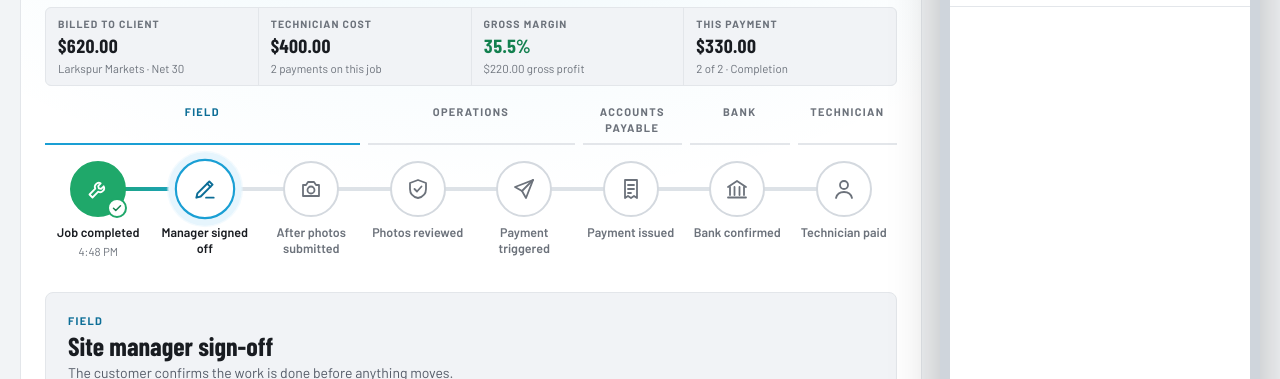
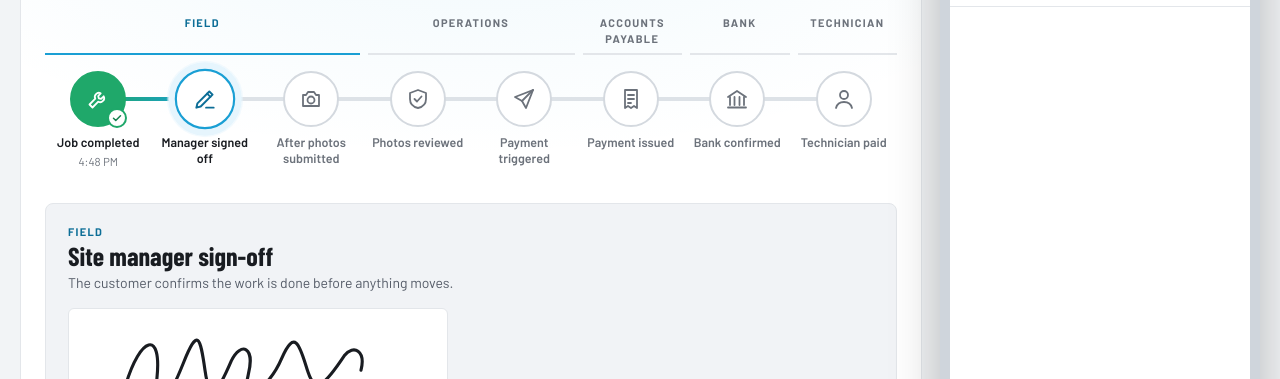
Before and after one commit to elise-am/Payments-Simulation, a plain HTML site: page index.html in a window 1280 px wide. Shown: the part 357-736 px from the top of the page. Drawn offline with nearby package versions, Linux system fonts and the light colour scheme; a web font is replaced by a local one.

Commit message:
Remove job economics cards from the live job view
Co-Authored-By: Claude Opus 5.5 <noreply@anthropic.com>

```diff
--- a/index.html
+++ b/index.html
@@ -400,12 +400,6 @@ footer{margin-top:22px;font-size:12px;color:var(--ink-3)}
 .kpi .val.bump{animation:bump .9s ease-out}
 @keyframes bump{from{color:var(--good)}to{color:inherit}}
 
-.econ{display:flex;flex-wrap:wrap;gap:1px;margin:10px 24px 0;background:var(--border);border:1px solid var(--border);border-radius:var(--radius);overflow:hidden}
-.econ div{flex:1 1 120px;background:var(--surface-2);padding:8px 12px;display:flex;flex-direction:column;gap:1px;min-width:0}
-.econ span{font-size:10.5px;letter-spacing:.1em;text-transform:uppercase;color:var(--ink-3);font-weight:700}
-.econ b{font-family:var(--font-num);font-size:19px;font-weight:700;font-variant-numeric:tabular-nums;white-space:nowrap}
-.econ b.g{color:var(--good)}
-.econ small{font-size:11.5px;color:var(--ink-3)}
 .prior{margin-top:10px;font-size:13px;color:var(--ink-2)}
 .prior b{color:var(--ink)}
 .flow .who span.ty{color:var(--accent)}
@@ -477,7 +471,6 @@ tr.detail td{background:var(--surface-2);white-space:normal;padding:4px 16px 18p
   .det{grid-template-columns:minmax(0,1fr)}
 }
 @media (max-width:760px){
-  .econ{margin-inline:12px}
   .kpis.sm{grid-template-columns:repeat(2,minmax(0,1fr))}
   .fnote{margin-left:0}
   .l-count{margin-left:0}
@@ -553,7 +546,6 @@ tr.detail td{background:var(--surface-2);white-space:normal;padding:4px 16px 18p
             <div class="ctl"><button type="button" class="btn" id="pause">Pause</button><button type="button" class="btn" id="next">Next work order</button></div>
           </div>
         </div>
-        <div class="econ" id="econ"></div>
 
         <div class="journey" id="journey">
           <div class="bands" id="bands"></div>
@@ -918,11 +910,6 @@ function newJourney(){
 
   $('#wo-title').textContent=job.title;
   $('#wo-meta').innerHTML=`<b>${J.wo}</b> · ${job.trade} · ${esc(client.name)} ${J.site}, ${J.city} · Technician <b>${tech}</b>`;
-  const n=types.length;
-  $('#econ').innerHTML=`<div><span>Billed to client</span><b>${usd2.format(billed)}</b><small>${esc(client.name)} · Net ${client.terms}</small></div>
-    <div><span>Technician cost</span><b>${usd2.format(cost)}</b><small>${n} payment${n>1?'s':''} on this job</small></div>
-    <div><span>Gross margin</span><b class="g">${fmtP(J.margin)}</b><small>${usd2.format(billed-cost)} gross profit</small></div>
-    <div><span>This payment</span><b>${usd2.format(amount)}</b><small>${n} of ${n} · Completion</small></div>`;
   $('#timer').classList.remove('paid');
   $('#timer-lbl').textContent='Since job completed';
   $('#timer-s').textContent='Completed '+clockStr(J.start);
```
